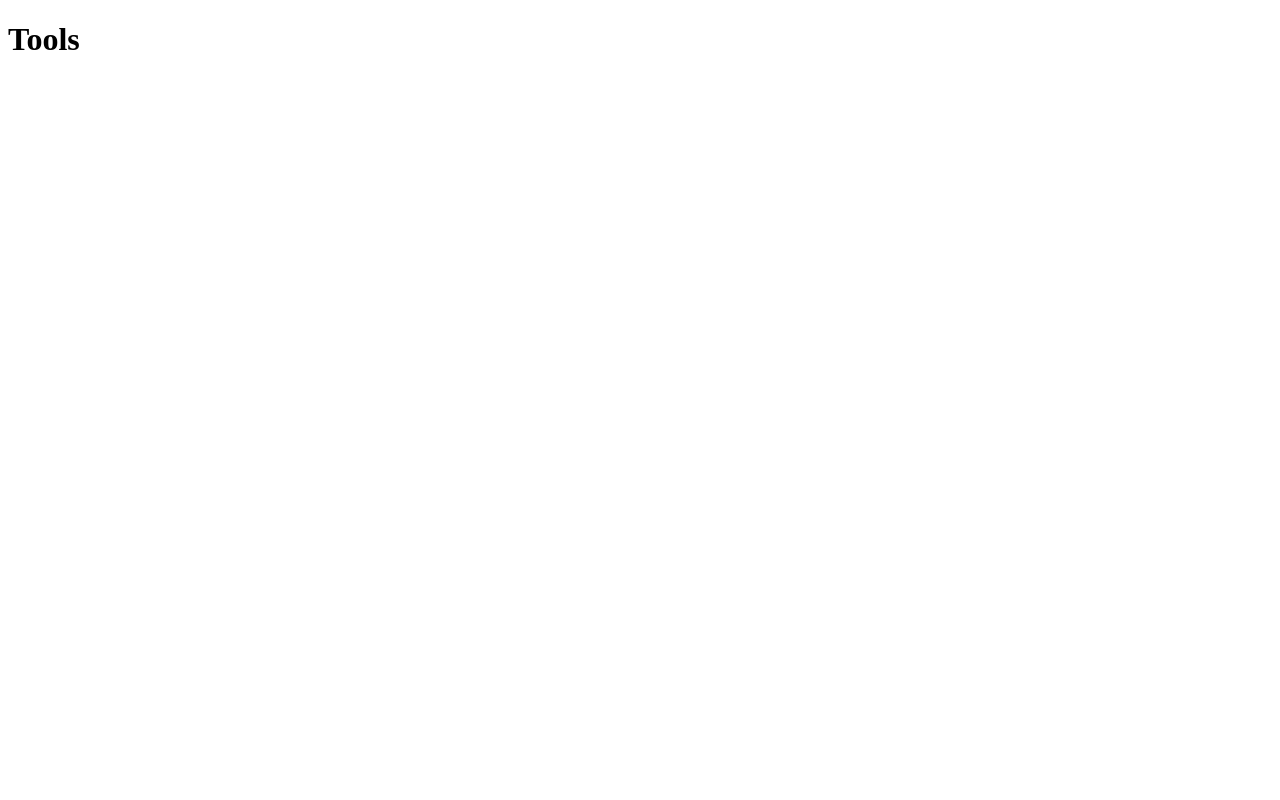
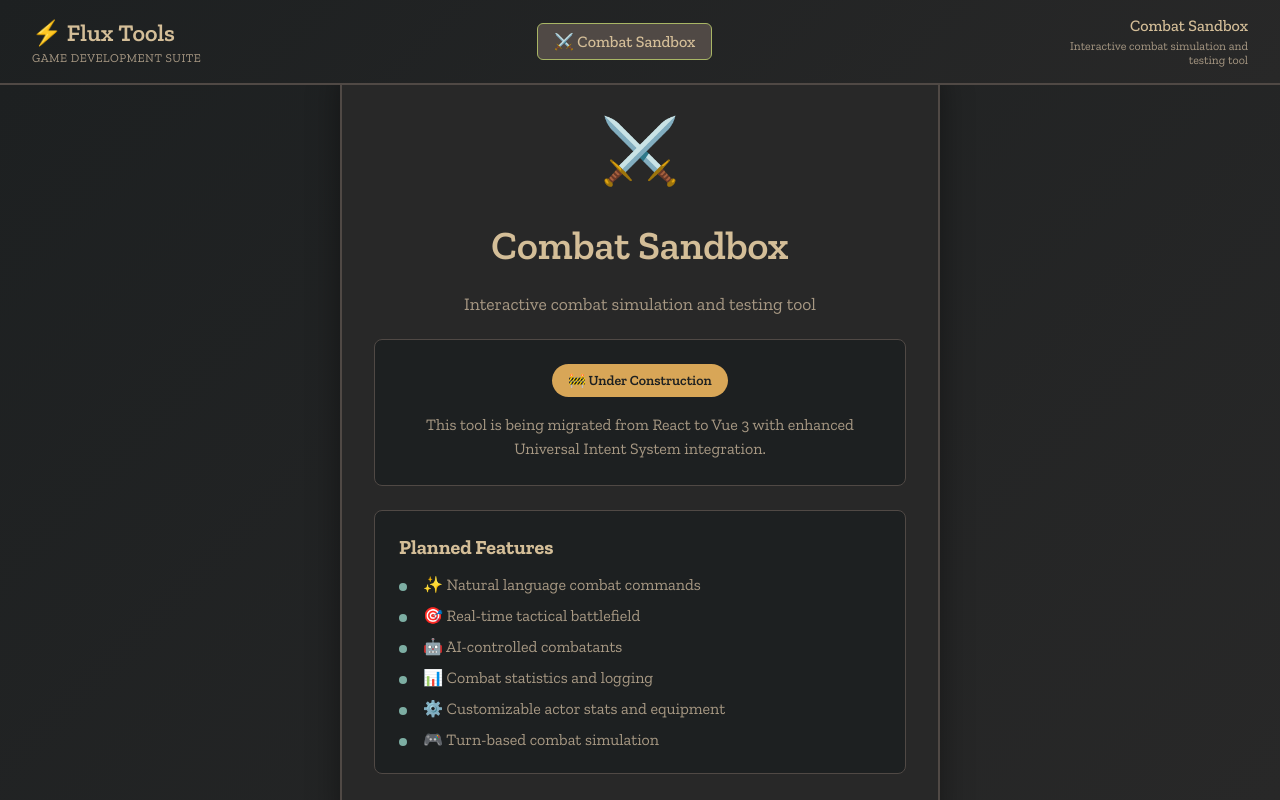
Before and after one commit to industry-digital/flux-game, a Vue app in the folder packages/tools-v2/: page /combat in a window 1280 px wide. Built offline with nearby package versions, Linux system fonts and the light colour scheme.

Commit message:
Basic router and theme setup

```diff
--- a/packages/tools-v2/src/App.vue
+++ b/packages/tools-v2/src/App.vue
@@ -1,5 +1,51 @@
 <template>
-  <div class="app">
-    <h1>Tools</h1>
+  <div class="app-container">
+    <AppHeader />
+    <main class="main-content">
+      <RouterView />
+    </main>
   </div>
 </template>
+
+<script setup lang="ts">
+import AppHeader from '~/components/AppHeader.vue';
+</script>
+
+<style>
+/* Import fonts first to avoid CSS import order issues */
+@import url('https://fonts.googleapis.com/css2?family=Zilla+Slab:wght@300;400;500;600;700&display=swap');
+
+/* Global app styles using theme system */
+* {
+  box-sizing: border-box;
+}
+
+html, body {
+  margin: 0;
+  padding: 0;
+  height: 100%;
+  font-family: -apple-system, BlinkMacSystemFont, 'Segoe UI', Roboto, sans-serif;
+  background-color: var(--color-background);
+  color: var(--color-text);
+}
+
+#app {
+  height: 100vh;
+  display: flex;
+  flex-direction: column;
+}
+
+.app-container {
+  height: 100vh;
+  display: flex;
+  flex-direction: column;
+  background-color: var(--color-background);
+}
+
+.main-content {
+  flex: 1;
+  overflow: hidden;
+  display: flex;
+  flex-direction: column;
+}
+</style>
--- /dev/null
+++ b/packages/tools-v2/src/apps/combat/CombatApp.vue
@@ -0,0 +1,168 @@
+<template>
+  <div class="combat-app">
+    <div class="combat-placeholder">
+      <div class="placeholder-content">
+        <div class="placeholder-icon">⚔️</div>
+        <h2 class="placeholder-title">Combat Sandbox</h2>
+        <p class="placeholder-description">
+          Interactive combat simulation and testing tool
+        </p>
+        <div class="placeholder-status">
+          <span class="status-badge">🚧 Under Construction</span>
+          <p class="status-text">
+            This tool is being migrated from React to Vue 3 with enhanced Universal Intent System integration.
+          </p>
+        </div>
+
+        <div class="feature-preview">
+          <h3>Planned Features</h3>
+          <ul>
+            <li>✨ Natural language combat commands</li>
+            <li>🎯 Real-time tactical battlefield</li>
+            <li>🤖 AI-controlled combatants</li>
+            <li>📊 Combat statistics and logging</li>
+            <li>⚙️ Customizable actor stats and equipment</li>
+            <li>🎮 Turn-based combat simulation</li>
+          </ul>
+        </div>
+      </div>
+    </div>
+  </div>
+</template>
+
+<script setup lang="ts">
+// This is a placeholder component that will be replaced with the full combat implementation
+// The actual implementation will include:
+// - useCombatSimulator composable for scenario management
+// - useCombatState composable for active combat session
+// - useCombatLog composable for event logging
+// - Integration with Universal Intent System (resolveIntent + executeCommand)
+// - Vue components for battlefield, combatant cards, command input, etc.
+</script>
+
+<style scoped>
+.combat-app {
+  height: 100%;
+  display: flex;
+  align-items: center;
+  justify-content: center;
+  background: linear-gradient(135deg, var(--color-background) 0%, var(--color-surface) 100%);
+  padding: 2rem;
+}
+
+.combat-placeholder {
+  max-width: 600px;
+  text-align: center;
+  background-color: var(--color-surface);
+  border: 2px solid var(--color-border);
+  border-radius: 1rem;
+  padding: 3rem 2rem;
+  box-shadow: 0 8px 32px rgba(0, 0, 0, 0.4);
+}
+
+.placeholder-content {
+  display: flex;
+  flex-direction: column;
+  gap: 1.5rem;
+}
+
+.placeholder-icon {
+  font-size: 4rem;
+  margin-bottom: 0.5rem;
+}
+
+.placeholder-title {
+  font-family: 'Zilla Slab', serif;
+  font-size: 2.5rem;
+  font-weight: 600;
+  color: var(--color-text);
+  margin: 0;
+}
+
+.placeholder-description {
+  font-family: 'Zilla Slab', serif;
+  font-size: 1.1rem;
+  color: var(--color-text-secondary);
+  margin: 0;
+}
+
+.placeholder-status {
+  background-color: var(--color-background);
+  border: 1px solid var(--color-border);
+  border-radius: 0.5rem;
+  padding: 1.5rem;
+}
+
+.status-badge {
+  display: inline-block;
+  background-color: var(--color-warning);
+  color: var(--color-text-on-primary);
+  font-family: 'Zilla Slab', serif;
+  font-weight: 600;
+  font-size: 0.875rem;
+  padding: 0.5rem 1rem;
+  border-radius: 2rem;
+  margin-bottom: 1rem;
+}
+
+.status-text {
+  font-family: 'Zilla Slab', serif;
+  color: var(--color-text-secondary);
+  margin: 0;
+  line-height: 1.5;
+}
+
+.feature-preview {
+  text-align: left;
+  background-color: var(--color-background);
+  border: 1px solid var(--color-border);
+  border-radius: 0.5rem;
+  padding: 1.5rem;
+}
+
+.feature-preview h3 {
+  font-family: 'Zilla Slab', serif;
+  color: var(--color-text);
+  margin: 0 0 1rem 0;
+  font-size: 1.25rem;
+}
+
+.feature-preview ul {
+  list-style: none;
+  padding: 0;
+  margin: 0;
+  display: flex;
+  flex-direction: column;
+  gap: 0.75rem;
+}
+
+.feature-preview li {
+  font-family: 'Zilla Slab', serif;
+  color: var(--color-text-secondary);
+  padding-left: 1.5rem;
+  position: relative;
+}
+
+.feature-preview li::before {
+  content: '';
+  position: absolute;
+  left: 0;
+  top: 0.5rem;
+  width: 0.5rem;
+  height: 0.5rem;
+  background-color: var(--color-accent);
+  border-radius: 50%;
+}
+
+/* Responsive design */
+@media (max-width: 768px) {
+  .combat-placeholder {
+    margin: 1rem;
+    padding: 2rem 1.5rem;
+  }
+
+  .placeholder-title {
+    font-size: 2rem;
+  }
+}
+</style>
--- /dev/null
+++ b/packages/tools-v2/src/components/AppHeader.vue
@@ -0,0 +1,169 @@
+<template>
+  <header class="app-header">
+    <div class="header-content">
+      <!-- Logo/Brand -->
+      <div class="brand">
+        <h1 class="brand-title">⚡ Flux Tools</h1>
+        <span class="brand-subtitle">Game Development Suite</span>
+      </div>
+
+      <!-- Navigation -->
+      <nav class="navigation">
+        <RouterLink
+          to="/combat"
+          class="nav-link"
+          :class="{ active: $route.name === 'combat' }"
+        >
+          ⚔️ Combat Sandbox
+        </RouterLink>
+
+        <!-- Future navigation items -->
+        <!--
+        <RouterLink
+          to="/worldgen"
+          class="nav-link"
+          :class="{ active: $route.name === 'worldgen' }"
+        >
+          🌍 World Generator
+        </RouterLink>
+        -->
+      </nav>
+
+      <!-- Tool Info -->
+      <div class="tool-info">
+        <div class="current-tool">
+          <span class="tool-name">{{ currentToolName }}</span>
+          <span class="tool-description">{{ currentToolDescription }}</span>
+        </div>
+      </div>
+    </div>
+  </header>
+</template>
+
+<script setup lang="ts">
+import { computed } from 'vue';
+import { useRoute } from 'vue-router';
+
+const route = useRoute();
+
+const currentToolName = computed(() => {
+  return route.meta?.title || 'Unknown Tool';
+});
+
+const currentToolDescription = computed(() => {
+  return route.meta?.description || '';
+});
+</script>
+
+<style scoped>
+.app-header {
+  background: linear-gradient(135deg, var(--color-background) 0%, var(--color-surface) 100%);
+  border-bottom: 2px solid var(--color-border);
+  padding: 1rem 2rem;
+  box-shadow: 0 2px 8px rgba(0, 0, 0, 0.3);
+}
+
+.header-content {
+  display: flex;
+  align-items: center;
+  justify-content: space-between;
+  max-width: 1400px;
+  margin: 0 auto;
+}
+
+.brand {
+  display: flex;
+  flex-direction: column;
+  gap: 0.25rem;
+}
+
+.brand-title {
+  font-family: 'Zilla Slab', serif;
+  font-size: 1.5rem;
+  font-weight: 600;
+  color: var(--color-text);
+  margin: 0;
+}
+
+.brand-subtitle {
+  font-family: 'Zilla Slab', serif;
+  font-size: 0.75rem;
+  color: var(--color-text-secondary);
+  text-transform: uppercase;
+  letter-spacing: 0.5px;
+}
+
+.navigation {
+  display: flex;
+  gap: 1rem;
+}
+
+.nav-link {
+  font-family: 'Zilla Slab', serif;
+  padding: 0.5rem 1rem;
+  color: var(--color-text-secondary);
+  text-decoration: none;
+  border-radius: 0.375rem;
+  transition: all 0.2s ease;
+  border: 1px solid transparent;
+}
+
+.nav-link:hover {
+  color: var(--color-text);
+  background-color: var(--color-hover);
+  border-color: var(--color-border);
+}
+
+.nav-link.active {
+  color: var(--color-text);
+  background-color: var(--color-active);
+  border-color: var(--color-border-focus);
+  font-weight: 500;
+}
+
+.tool-info {
+  display: flex;
+  flex-direction: column;
+  align-items: flex-end;
+  text-align: right;
+}
+
+.current-tool {
+  display: flex;
+  flex-direction: column;
+  gap: 0.25rem;
+}
+
+.tool-name {
+  font-family: 'Zilla Slab', serif;
+  font-size: 1rem;
+  font-weight: 500;
+  color: var(--color-text);
+}
+
+.tool-description {
+  font-family: 'Zilla Slab', serif;
+  font-size: 0.75rem;
+  color: var(--color-text-secondary);
+  max-width: 200px;
+}
+
+/* Responsive design */
+@media (max-width: 768px) {
+  .header-content {
+    flex-direction: column;
+    gap: 1rem;
+    align-items: flex-start;
+  }
+
+  .tool-info {
+    align-items: flex-start;
+    text-align: left;
+  }
+
+  .navigation {
+    width: 100%;
+    justify-content: center;
+  }
+}
+</style>
--- a/packages/tools-v2/src/main.ts
+++ b/packages/tools-v2/src/main.ts
@@ -1,4 +1,15 @@
-import { createApp } from "vue";
-import App from "./App.vue";
+import { createApp } from 'vue';
+import { router } from './router';
+import { useTheme } from '~/infrastructure/theme/composables';
+import App from './App.vue';
 
-createApp(App).mount("#app");
+const app = createApp(App);
+
+// Install router
+app.use(router);
+
+// Initialize theme system
+useTheme('dark');
+
+// Mount app
+app.mount('#app');
--- /dev/null
+++ b/packages/tools-v2/src/router.ts
@@ -0,0 +1,46 @@
+import { createRouter, createWebHistory } from 'vue-router';
+
+// Lazy load combat app for better performance
+const CombatApp = () => import('~/apps/combat/CombatApp.vue');
+
+export const router = createRouter({
+  history: createWebHistory(),
+  routes: [
+    {
+      path: '/',
+      redirect: '/combat'
+    },
+    {
+      path: '/combat',
+      name: 'combat',
+      component: CombatApp,
+      meta: {
+        title: 'Combat Sandbox',
+        description: 'Interactive combat simulation and testing tool'
+      }
+    },
+    // Future routes for other tools
+    // {
+    //   path: '/worldgen',
+    //   name: 'worldgen',
+    //   component: () => import('~/apps/worldgen/WorldGenApp.vue'),
+    //   meta: {
+    //     title: 'World Generator',
+    //     description: 'Procedural world generation tool'
+    //   }
+    // },
+    {
+      path: '/:pathMatch(.*)*',
+      redirect: '/combat'
+    }
+  ]
+});
+
+// Global navigation guards for title updates
+router.beforeEach((to) => {
+  if (to.meta?.title) {
+    document.title = `${to.meta.title} - Flux Tools`;
+  }
+});
+
+export default router;
```
